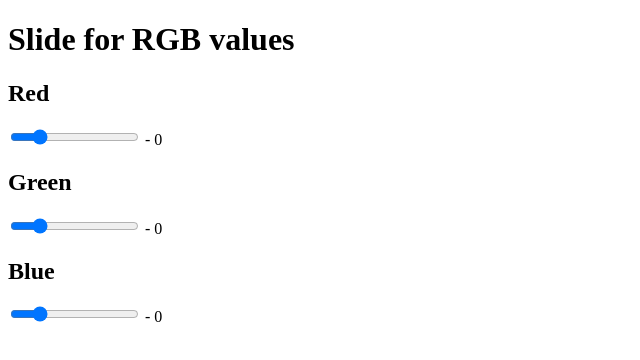
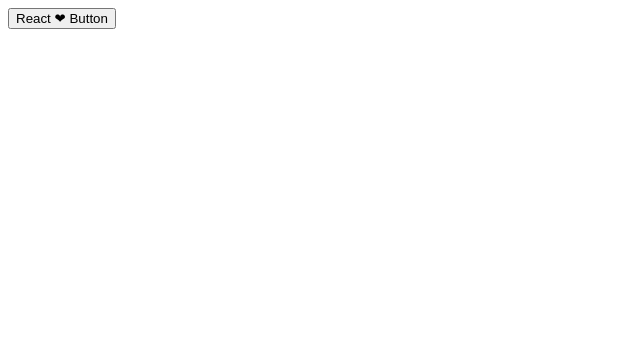
Before and after one commit to thinusn/learning-react-fundamentals, a React app: page / in a window 1280 px wide. Shown: the top 360 px of the page, without its empty margins (0-640 px from the left). Built offline with nearby package versions, Linux system fonts and the light colour scheme.

Commit message:
Added notes from lessons 6  (React Fundamentals: accessing child properties)

```diff
--- a/App.js
+++ b/App.js
@@ -1,84 +1,26 @@
 import React from 'react';
 import ReactDOM from 'react-dom';
-/**
- * Refs
- * A way to reference an instance of a react component in our application. Thus when adding multiple widgets to a page
- * they should all display and update their own `txt` value and not the composite components `txt` value.
- * Thus all the Widgets on the page will consume and update tier own different txt values.
- */
+
 class App extends React.Component {
-    //To initialise values
-    constructor() {
-        super();//Sets the `this` context for the component
-        this.state = {
-            red: 0,
-            green: 0,
-            blue: 0
-        };
-        this.update = this.update.bind(this);
-    }
-
-    /**
-     * We could create updateRed, updateBlue, updateGreen methods thus they all have their own state but we want them
-     * to all be party of the same state and updated via the update method
-     */
-    update(event) {
-        //passing the value of the state you are concerned about.
-        this.setState({
-            /** The `ReactDOM.findDOMNode(this.refs.red).value` will only work if the Component returns a single value
-             * Thus if our slider was wrapped in a div `ReactDOM.findDOMNode(this.refs.red).value` would fail as
-             * `this.refs` would then reference the parent i.e. the div.
-             * To solve this problem you can give the child input its own ref tag and then via dot notation you gain
-             * access to the values. e.g
-             * <code>
-             *     // Here the `div` will be `this.refs.red` to get to the input you need to use this.refs.red.myInput
-             *     class Slider extends React.Component {
-             *          render() {
-             *               return (<div><input ref="myInput" type="range" min="0" max="255" onChange={this.props.update}/></div>)
-             *           };
-             *       }
-             * </code>
-             **/
-            red: ReactDOM.findDOMNode(this.refs.red).value,
-            green:  ReactDOM.findDOMNode(this.refs.green).value,
-            blue:  ReactDOM.findDOMNode(this.refs.blue).value
-        });
-    }
 
     render() {
-        //The ref tags allows you to indicate what state nit needs to be updated
         return (<div>
-                <h1> Slide for RGB values </h1>
-                <h2>Red</h2>
-                <Slider ref='red' update={this.update}/> <span> - {this.state.red} </span>
-                <br />
-                <h2>Green</h2>
-                <Slider ref='green' update={this.update}/><span> - {this.state.green} </span>
-                <br />
-                <h2>Blue</h2>
-                <Slider ref='blue' update={this.update}/><span> - {this.state.blue} </span>
-                <br />
+                <Button>React <Icon/> Button</Button>
             </div>
         )
     }
 }
-// Refs do not work with stateless function components, so you cant use a ref with Widget
-const Widget = (props) => {
-    "use strict";
-    return (<div>
-            <input type="text"
-                   onChange={props.update}
-            />
-            <h1>{props.txt}</h1>
-        </div>
-    )
-};
 
-class Slider extends React.Component {
+class Button extends React.Component {
+    //This allows you to access `heart` inside App
     render() {
-        return (<input type="range" min="0" max="255" onChange={this.props.update}/>)
-    };
+        return <button>{this.props.children}</button>
+    }
 }
 
+const Icon = () => {
+    "use strict";
+    return <span>❤</span>
+}
 
 export default App
```
Also changed, not shown: 1 other file (tests, documents, lock files or other folders).
